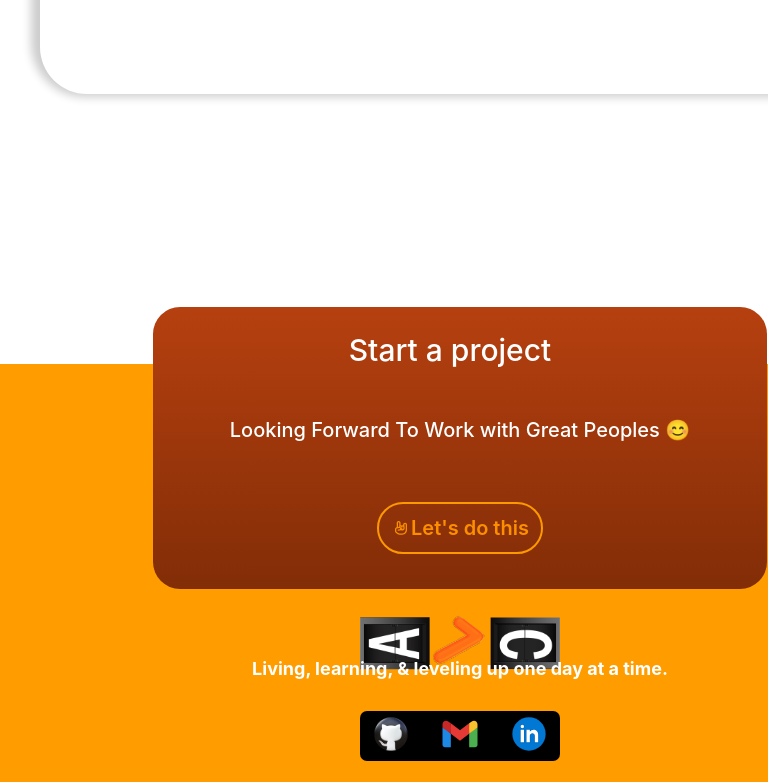
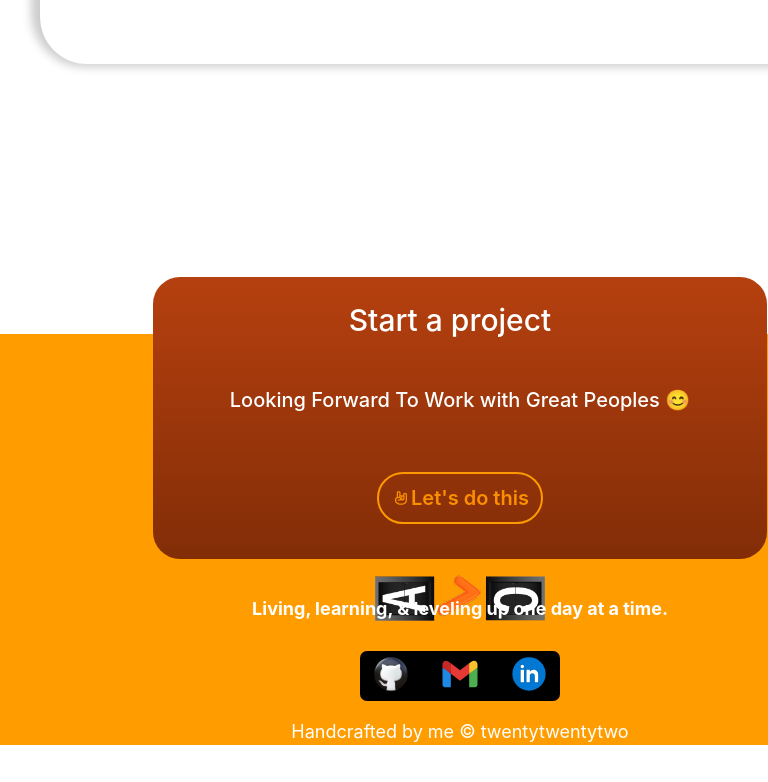
Before and after one commit to a7coder/A7Coder-Portfolio, a Next.js app: page / in a window 768 px wide. Shown: the part 2000-2782 px from the top of the page. After the commit the page ends 2745 px from the top, so only its background shows below. Built offline with nearby package versions, Linux system fonts and the light colour scheme.

Commit message:
almonsts

```diff
--- a/components/Footer.js
+++ b/components/Footer.js
@@ -2,6 +2,20 @@
 import Button from "./Button";
 import Alink from './Alink'
 import Image from "next/image";
+
+const handleClick = (e) => {
+  console.log("h");
+  let x = document.getElementById("ham");
+  let y = document.getElementById("close");
+  let z = document.getElementById("new-nav");
+  y.style.display = "none";
+  x.style.display = "block";
+  //Close Navigation
+  z.classList.add("close");
+  console.log(x,y,z);
+};
+
+
 export default function Footer() {
   return (
     <footer id="footer">
@@ -9,7 +23,7 @@ export default function Footer() {
         <div className='cta'>
           <h1>Start a project</h1>
           <h2>Looking Forward To Work with Great Peoples 😊</h2>
-          <Button url="/contact">
+          <Button url="/contact" >
             <svg
               className='svg_logo'
               aria-hidden="true"
@@ -31,7 +45,7 @@ export default function Footer() {
           </Button>
         </div>
         <div className='footer'>
-          <Alink url='/'>
+          <Alink url='/' onClick={handleClick}>
           <Image
             src="/Icon/logo.svg"
             width={270}
@@ -61,7 +75,7 @@ export default function Footer() {
               alt="Gmail's Logo"
             />
           </Alink>
-          <Alink url="http://linkedin.com/in/ayush-kothiyal-2a349a1ba">
+          <Alink url="http://linkedin.com/in/ayush-kothiyal-2a349a1ba" >
             <Image
               src="/Social_Icon/linkedin.svg"
               width={40}
--- a/components/Nav.js
+++ b/components/Nav.js
@@ -62,7 +62,7 @@ export default function Nav({ children }) {
         <meta name="robots" content="index , follow"/>
       </Head>
       <nav>
-        <Alink url="/">
+        <Alink url="/" onClick={handleClick}>
           <Image
             src="/Icon/logo.gif"
             width={150}
--- a/styles/alink.module.css
+++ b/styles/alink.module.css
@@ -1,6 +1,6 @@
 .alink a{
-    font-size: 2rem;
-    color: #f98e51;
+    font-size: 1.8rem;
+    color: rgb(255 184 0);
     text-decoration: none;
     font-weight: 450;
     padding: 0.5rem 0.75rem;
@@ -13,22 +13,32 @@
 
 
 }
+.alink a img[alt="A7Coder's Logo"]{
+    width: 170px;
+    height: auto;
 
-.alink a img[alt="A7Coder's Logo"]{
-    width: 200px;
-    height: auto;
-  }
+}
 
-/*
+/* @media only screen and (max-width: 1216px) {
+    .alink a {
+
+        font-weight: 400;
+      }
+    }
+     */
+
      @media only screen and (min-width: 569px) and (max-width: 769px){
-        .alink a img{
-            width: 200px;
+        .alink a img[alt="A7Coder's Logo"]{
+            width: 170px;
+            height: auto;
 
         }
      }
 
+     @media only screen and (max-width: 1024px) {
+         .alink a{
+            font-size: 2rem;
+            /* color: black; */
+          }
 
-     @media only screen and (min-width: 230px) and (max-width: 300px){
-
-
-     } */
+     }
--- a/styles/globals.css
+++ b/styles/globals.css
@@ -162,8 +162,8 @@ h2 {
   text-align: center;
 }
 .hamburger img{
-  width: 70px;
-  height: auto;
+  width: 55px;
+  height: auto;    margin-bottom: 12px;
 }
 
 
@@ -327,7 +327,6 @@ padding: 10px 60px;
   .quote h2{
     font-size: 1.5rem;
   }
-
 }
 
 @media only screen  and (min-width: 230px)and (max-width: 1024px) {
@@ -339,7 +338,10 @@ padding: 10px 60px;
     display: none;
   }
 
-
+  .hamburger img{
+    width: 50px;
+    height: 50px;
+  }
 
 
 }
@@ -367,7 +369,10 @@ padding: 10px 60px;
     justify-content:flex-start;
     align-items: center;    margin-bottom: 47px;
   }
-
+  .hamburger img{
+    width: 55px;
+    height: 55px;
+  }
   .cta {
     width:270px;
     flex-direction: column;
```
